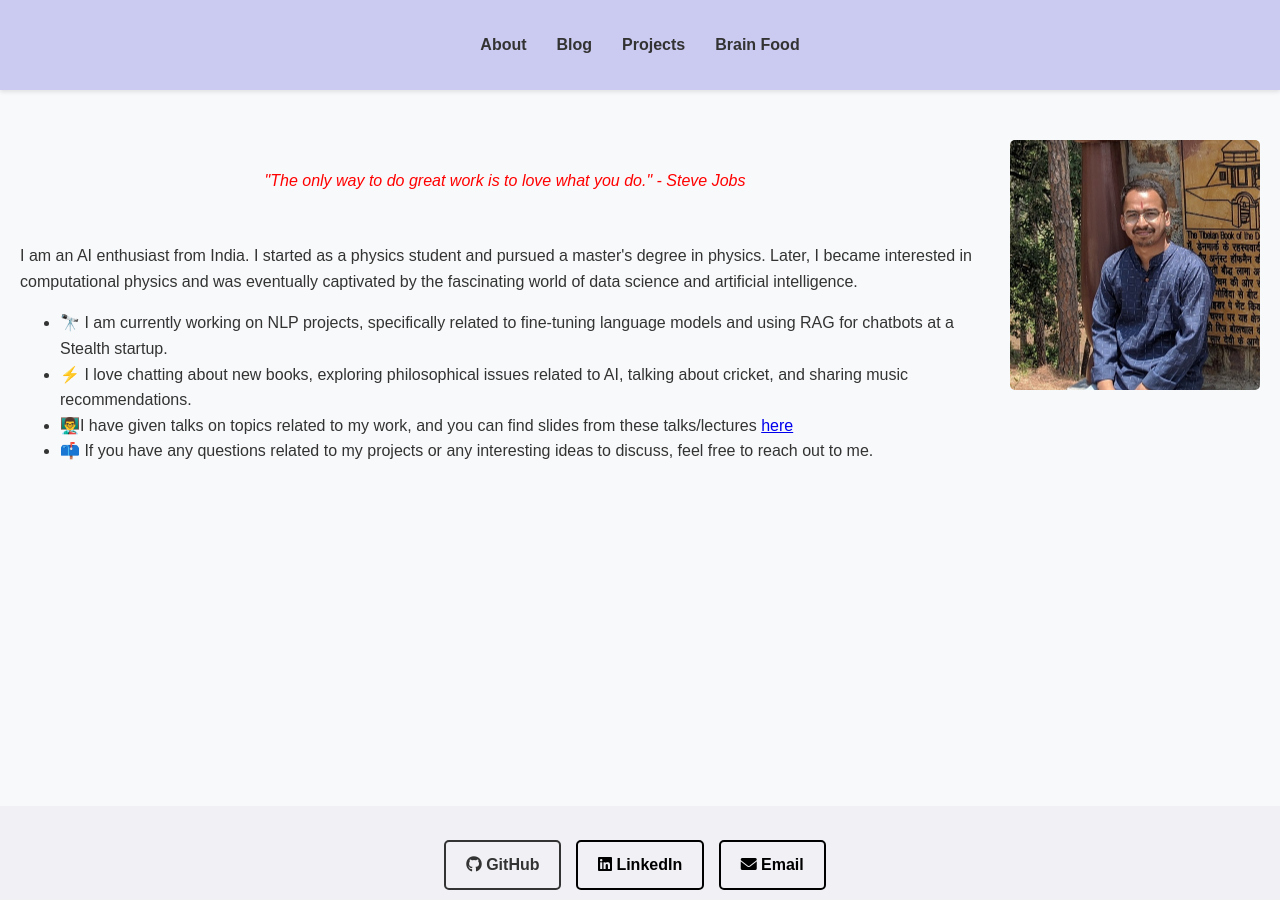
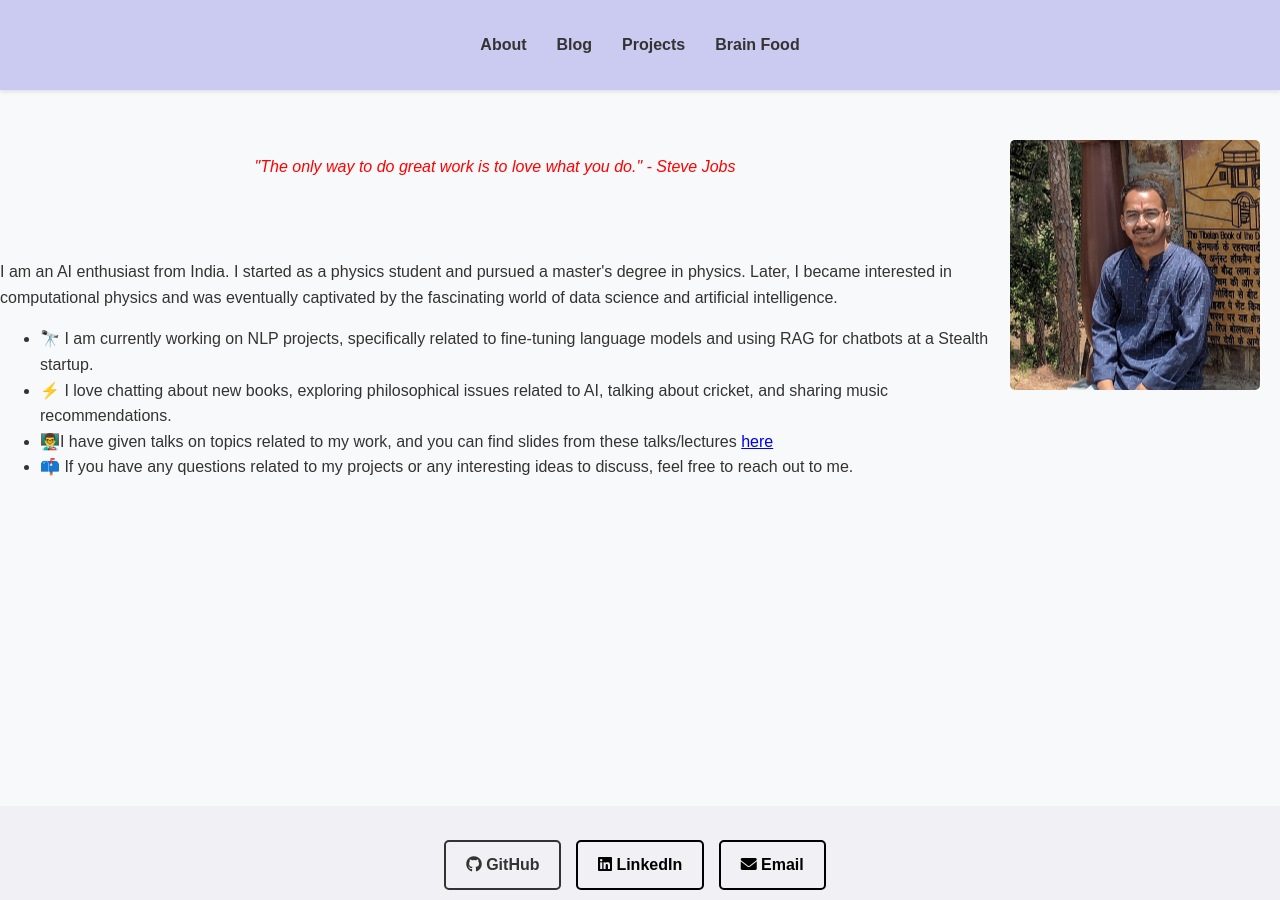
Before and after one commit to adhikarinarayan/adhikarinarayan.github.io, a Jekyll site: the page built from index.md, in a window 1280 px wide. Built offline with Jekyll 4.4.1, drawn with Linux system fonts in a browser that asks for light colours.

Commit message:
Update styles.css

```diff
--- a/assets/css/styles.css
+++ b/assets/css/styles.css
@@ -288,15 +288,10 @@ footer {
 
 /* background quote */
 
-.profile-container .content {
-  padding-left: 20px; /* Add left padding */
-  /* ... (other existing styles for the content div) ... */
-}
-
 .profile-container blockquote {
   background-color: transparent;
   border: none;
-  margin: 30px 0 50px 0; /* Increased bottom margin */
+  margin: 10px 0 80px 0; /* Reduced top margin to 10px, bottom margin at 80px */
   padding: 0;
   font-style: italic;
   text-align: center;
```
